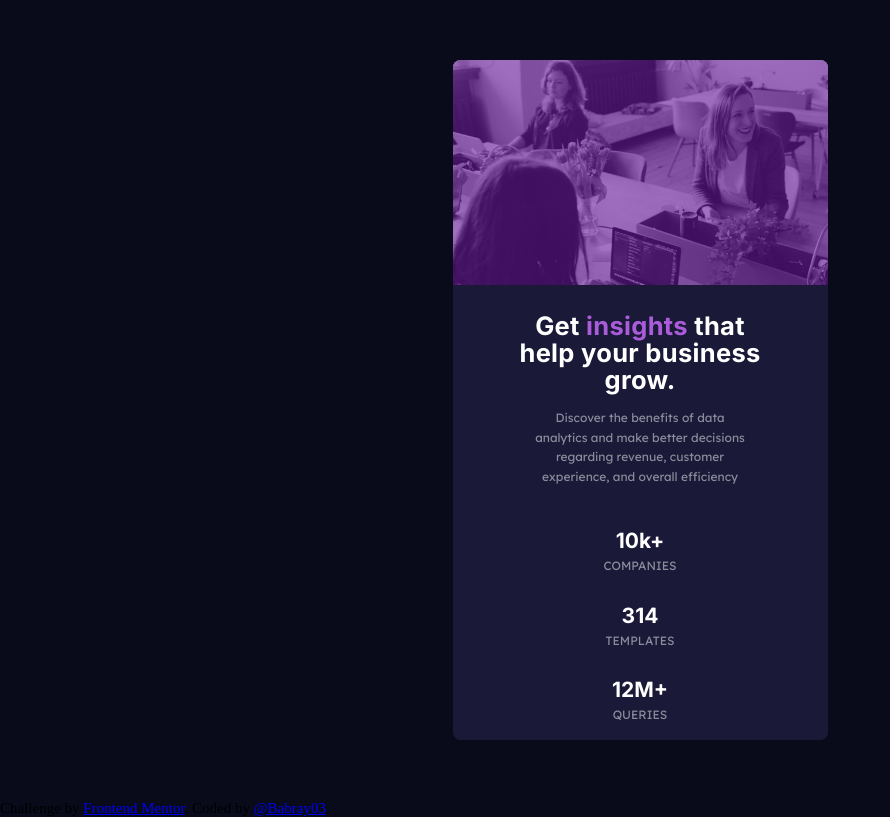
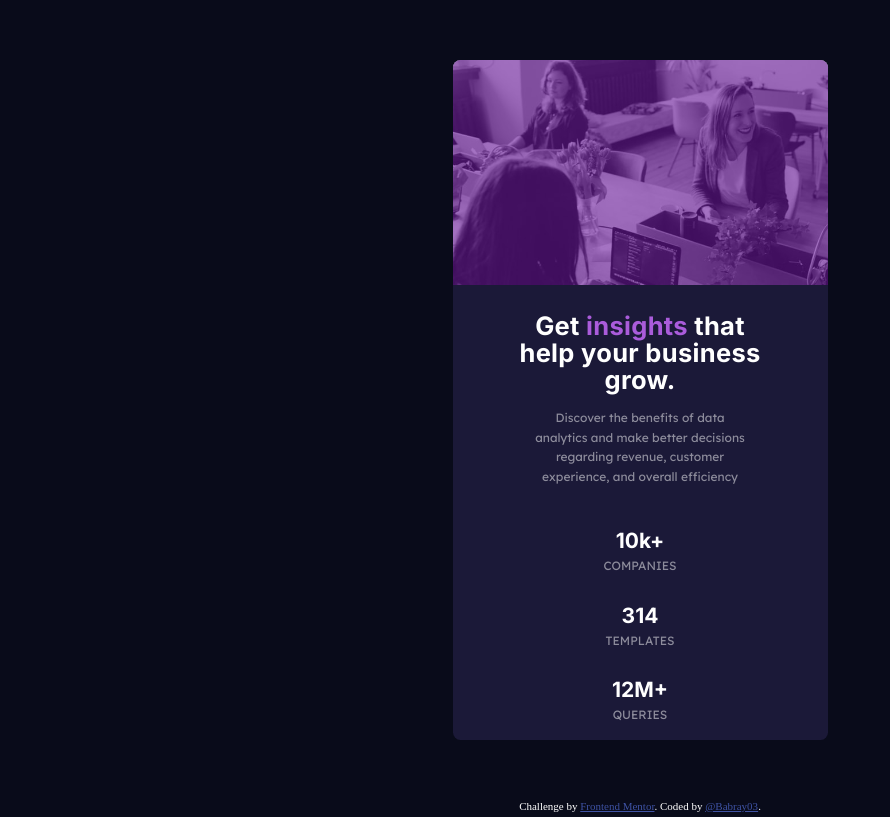
Before and after one commit to Babray03/Frontend_Mentor_Stats_Preview_Card, a plain HTML site: page index.html in a window 1280 px wide. Shown: the whole page, without its empty margins (0-890 px from the left). Drawn offline with Linux system fonts and the light colour scheme.

Commit message:
Update styles.css

```diff
--- a/styles.css
+++ b/styles.css
@@ -147,3 +147,6 @@
       color: var(--neutral-clr-hd);
 
     }
+
+    .attribution { font-size: 11px; text-align: center; color:white;}
+    .attribution a { color: hsl(228, 45%, 44%); }
```
